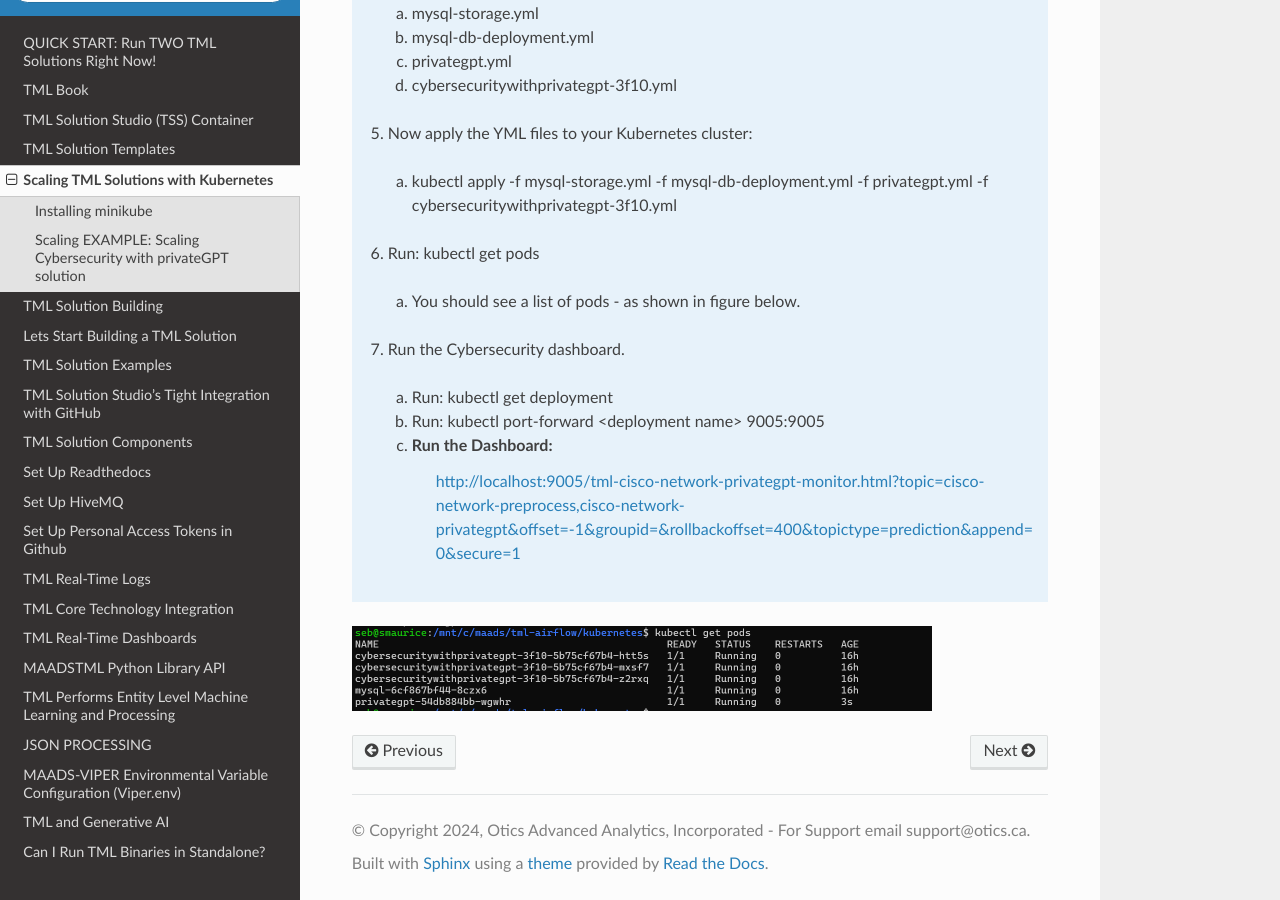
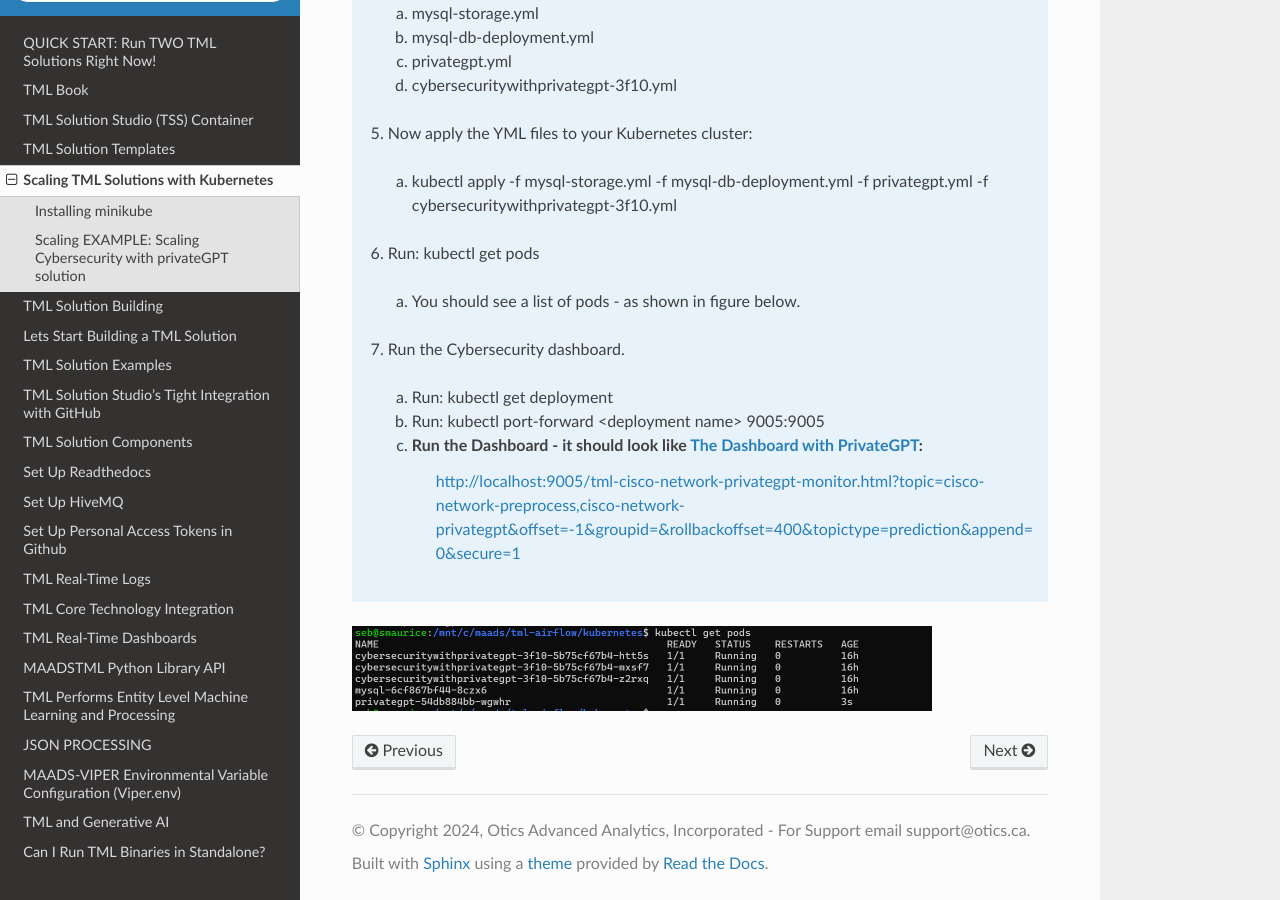
Before and after one commit to smaurice101/readthedocs, a Sphinx documentation site: the page built from docs/source/kube.rst, in a window 1280 px wide and 900 px high, scrolled down 3555 px. Built offline with Sphinx 7.4.7 and the Read the Docs theme 3.1.0, drawn with Linux system fonts in a browser that asks for light colours.

Commit message:
Update kube.rst

```diff
--- a/docs/source/kube.rst
+++ b/docs/source/kube.rst
@@ -125,7 +125,7 @@ To show how simple it is to scale TML solutions in kubernetes, we will scale :re
    7. Run the Cybersecurity dashboard.
      a. Run: kubectl get deployment
      b. Run: kubectl port-forward <deployment name> 9005:9005
-     c. Run the Dashboard:
+     c. Run the Dashboard - it should look like :ref:`The Dashboard with PrivateGPT`:
          `http://localhost:9005/tml-cisco-network-privategpt-monitor.html?topic=cisco-network-preprocess,cisco-network-
          privategpt&offset=-1&groupid=&rollbackoffset=400&topictype=prediction&append=0&secure=1 <http://localhost:9005/tml-cisco-network-privategpt-monitor.html?topic=cisco-network-preprocess,cisco-network-
          privategpt&offset=-1&groupid=&rollbackoffset=400&topictype=prediction&append=0&secure=1>`_
```
